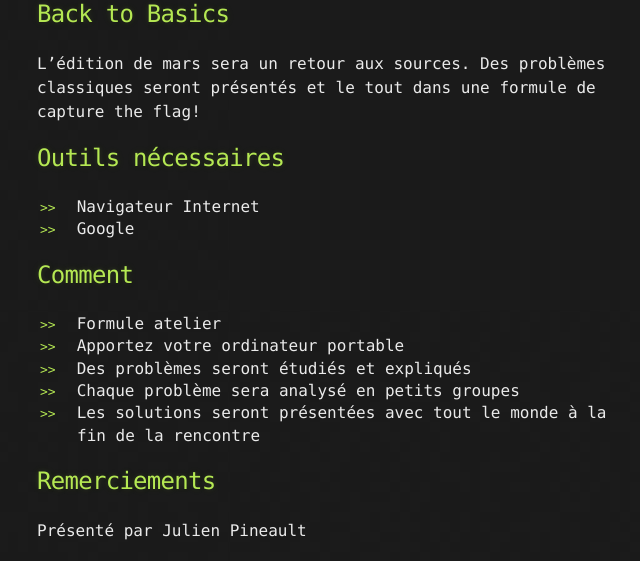
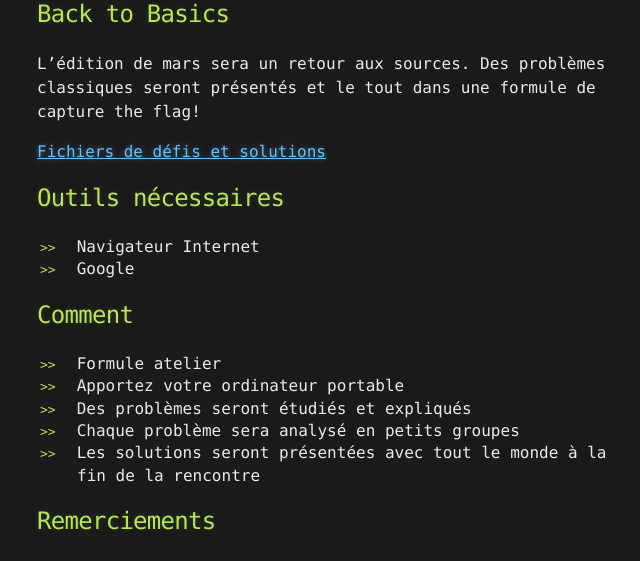
Before and after one commit to montrehack/montrehack.github.com, a Jekyll site: the page built from _posts/2017-03-20-back-to-basics.md, in a window 1280 px wide and 1400 px high, scrolled down 635 px. Shown: the part 118-679 px from the top of the window, without its empty margins (303-943 px from the left). Built offline with Jekyll 4.4.1, drawn with Linux system fonts in a browser that asks for light colours; comment, search, counter and statistics services are not loaded; some of the changed text lies outside the part shown.

Commit message:
March 2017: added link to challenge files and write-ups

```diff
--- a/_posts/2017-03-20-back-to-basics.md
+++ b/_posts/2017-03-20-back-to-basics.md
@@ -12,6 +12,8 @@ tags: web forensic network steganography tutorial
 
 L'édition de mars sera un retour aux sources. Des problèmes classiques seront
 présentés et le tout dans une formule de capture the flag!
+
+[Fichiers de défis et solutions](https://github.com/montrehack/challenges/tree/master/2017-03-20)
 
 ## Outils nécessaires
 
```
Also changed, not shown: other parts of _posts/2017-03-20-back-to-basics.md (+2 -0 lines).
